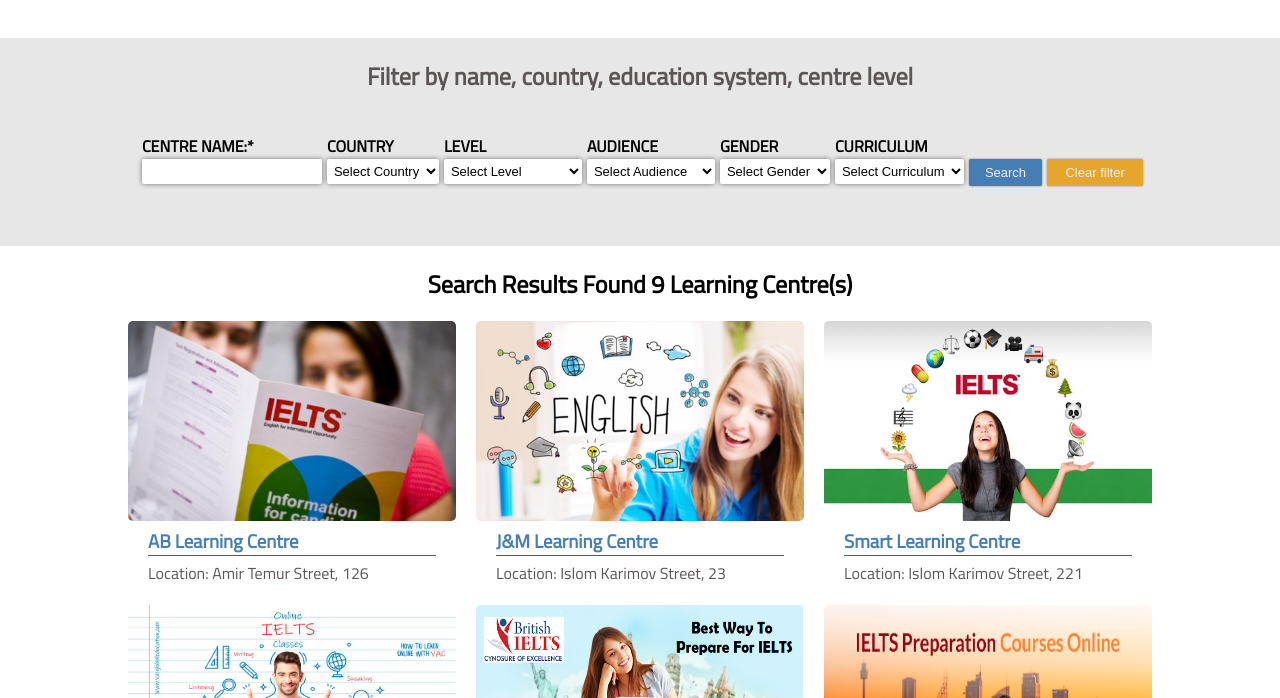
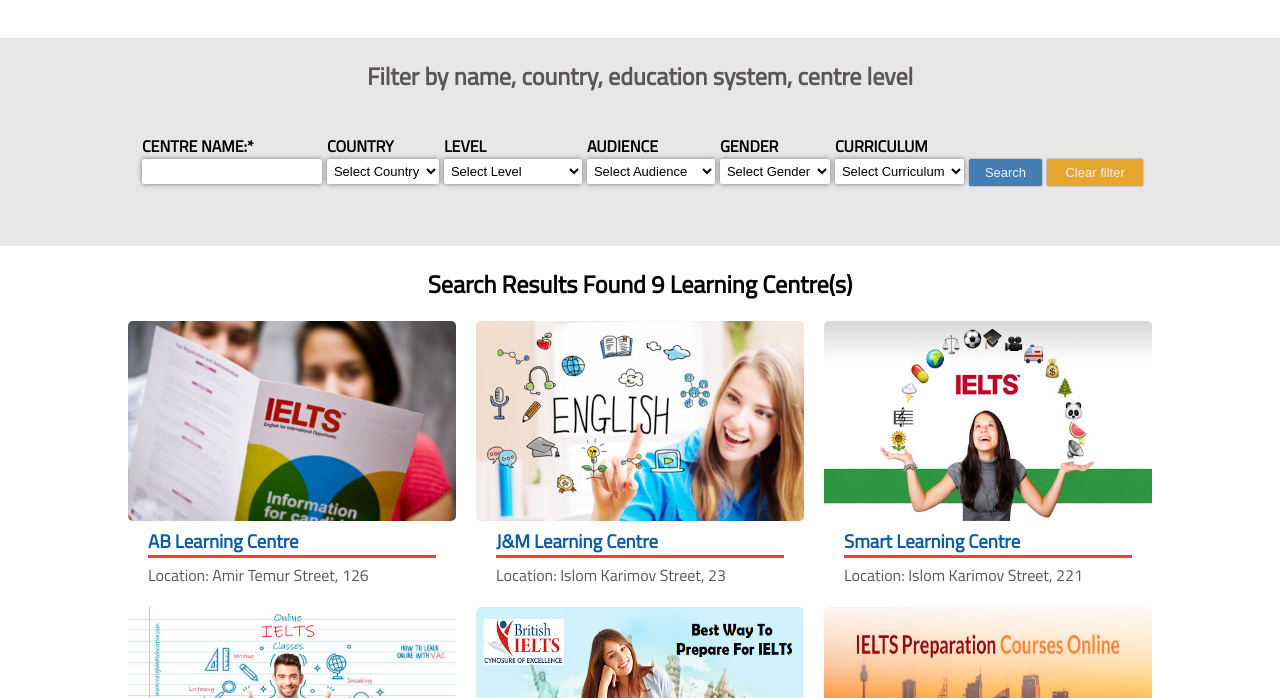
Before and after one commit to abrormukimov/ielts-directory, a plain HTML site: page searchpage.html in a window 1280 px wide. Shown: the part 102-800 px from the top of the page. Drawn offline with Linux system fonts and the light colour scheme.

Commit message:
Add more font-weight for school names and Make the borderline red to catch the attention when users glance at it

```diff
--- a/main.css
+++ b/main.css
@@ -428,12 +428,13 @@ a {
 }
 
 .r-txt a {
-  color: #447eb4;
+  color: #0b5ca8;
+  font-weight: 900;
 }
 
 .r-txt > h3 {
   margin: 0 20px 5px 0;
-  border-bottom: 1px solid rgb(92, 85, 85);
+  border-bottom: 3px solid #f34423;
 }
 
 .ft-srch-page {
```
Also changed, not shown: searchpage.html (line endings or trailing spaces).
